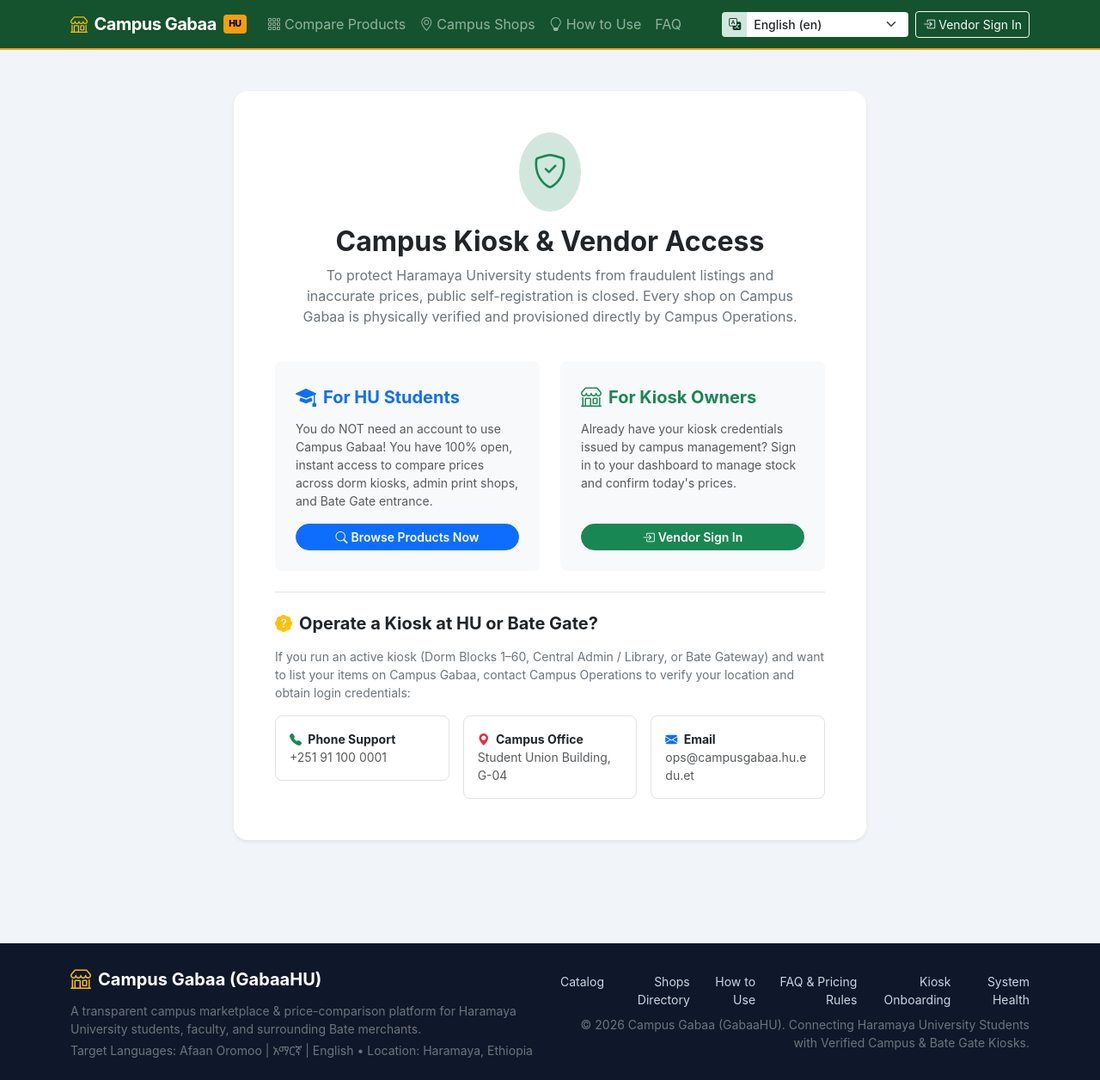
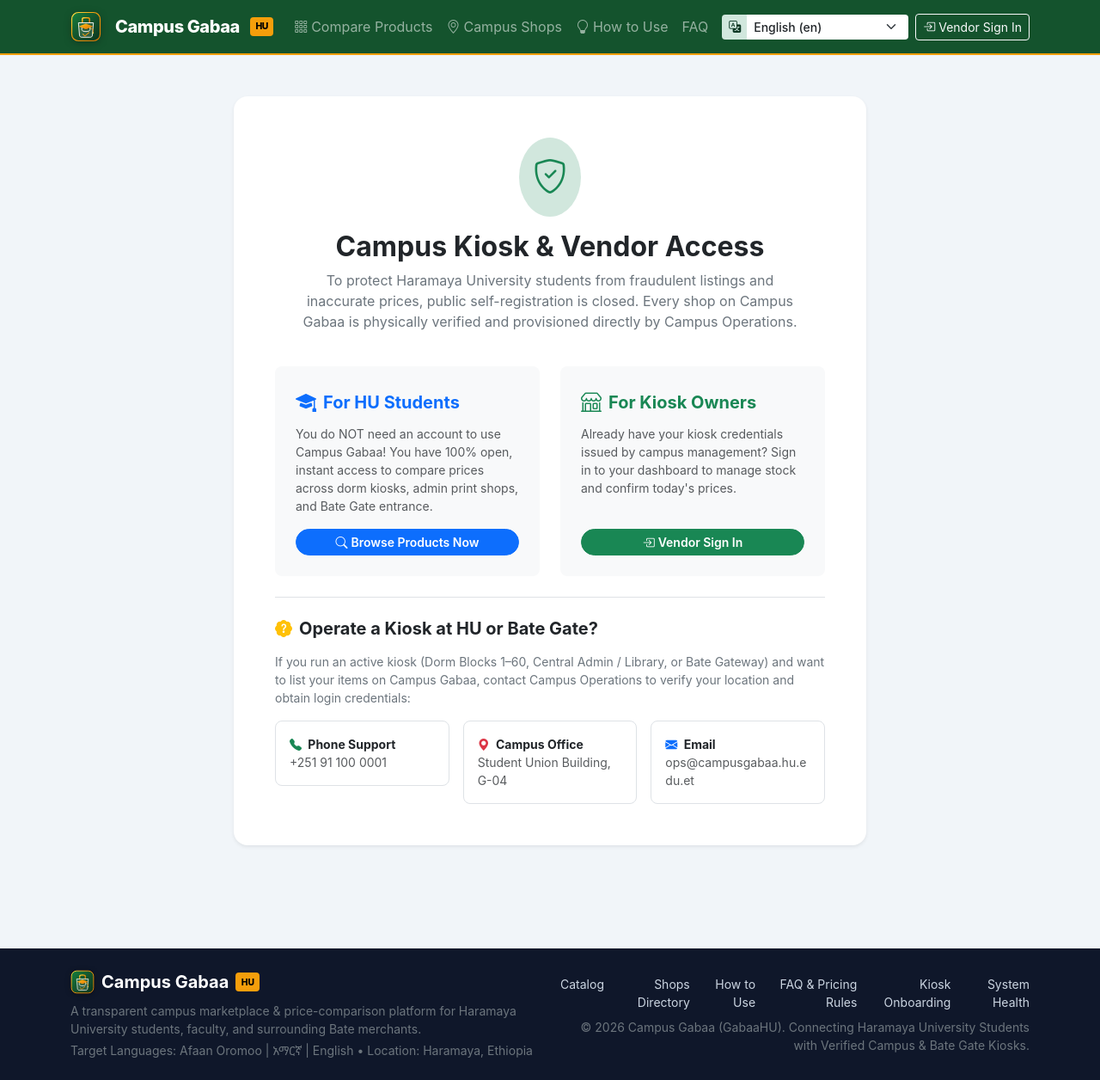
Before and after one commit to danielgelchu0-sketch/campus_gabaa, a Django app: page /accounts/register/ in a window 1280 px wide. Shown: the whole page at 86% size. Run offline with Django 5.2, Linux system fonts and the light colour scheme.

Commit message:
feat(branding): integrate custom logo, favicon suite, social banner, and navbar branding

```diff
--- a/static/css/style.css
+++ b/static/css/style.css
@@ -29,6 +29,30 @@ body {
   display: flex;
   align-items: center;
   gap: 0.5rem;
+}
+
+.brand-logo {
+  width: 36px;
+  height: 36px;
+  object-fit: contain;
+  filter: drop-shadow(0 2px 4px rgba(0, 0, 0, 0.25));
+  transition: transform 0.2s ease-in-out;
+}
+
+.navbar-brand:hover .brand-logo {
+  transform: scale(1.08);
+}
+
+.brand-name {
+  font-weight: 800;
+  letter-spacing: -0.4px;
+}
+
+.footer-logo {
+  width: 28px;
+  height: 28px;
+  object-fit: contain;
+  filter: drop-shadow(0 1px 3px rgba(0, 0, 0, 0.4));
 }
 
 .brand-badge {
--- a/templates/base.html
+++ b/templates/base.html
@@ -6,6 +6,26 @@
   <meta name="viewport" content="width=device-width, initial-scale=1.0">
   <meta name="description" content="Campus Gabaa (GabaaHU) - Campus Shopping & Price-Comparison Platform for Haramaya University & Bate Community">
   <title>{% block title %}Campus Gabaa | Haramaya University Shopping & Price Comparison{% endblock %}</title>
+
+  <!-- Favicons -->
+  <link rel="icon" type="image/svg+xml" href="{% static 'img/favicon.svg' %}">
+  <link rel="alternate icon" href="{% static 'img/favicon.ico' %}">
+  <link rel="apple-touch-icon" sizes="180x180" href="{% static 'img/apple-touch-icon.png' %}">
+
+  <!-- Open Graph / Facebook / Telegram / WhatsApp -->
+  <meta property="og:site_name" content="Campus Gabaa">
+  <meta property="og:type" content="website">
+  <meta property="og:title" content="Campus Gabaa | Haramaya University Shopping & Price Comparison">
+  <meta property="og:description" content="Discover stationery, electronics, toiletries, and snacks across HU dorm kiosks and Bate market with live price freshness badges.">
+  <meta property="og:image" content="{% static 'img/banner-og.png' %}">
+  <meta property="og:image:width" content="1200">
+  <meta property="og:image:height" content="630">
+
+  <!-- Twitter / X Card -->
+  <meta name="twitter:card" content="summary_large_image">
+  <meta name="twitter:title" content="Campus Gabaa | Haramaya University Shopping & Price Comparison">
+  <meta name="twitter:description" content="Discover stationery, electronics, toiletries, and snacks across HU dorm kiosks and Bate market with live price freshness badges.">
+  <meta name="twitter:image" content="{% static 'img/banner-og.png' %}">
 
   <!-- Bootstrap 5.3 CSS -->
   <link href="https://cdn.jsdelivr.net/npm/bootstrap@5.3.3/dist/css/bootstrap.min.css" rel="stylesheet" integrity="sha384-QWTKZyjpPEjISv5WaRU9OFeRpok6YctnYmDr5pNlyT2bRjXh0JMhjY6hW+ALEwIH" crossorigin="anonymous">
@@ -20,10 +40,10 @@
   <!-- Navigation Bar -->
   <nav class="navbar navbar-expand-lg navbar-dark sticky-top" style="background-color: #14532d; border-bottom: 2px solid #f59e0b;">
     <div class="container">
-      <a class="navbar-brand" href="{% url 'core:home' %}">
-        <i class="bi bi-shop text-warning"></i>
-        <span>Campus Gabaa</span>
-        <span class="brand-badge">HU</span>
+      <a class="navbar-brand d-flex align-items-center" href="{% url 'core:home' %}">
+        <img src="{% static 'img/logo-icon.svg' %}" alt="Campus Gabaa Logo" class="brand-logo me-2">
+        <span class="brand-name">Campus Gabaa</span>
+        <span class="brand-badge ms-1">HU</span>
       </a>
 
       <button class="navbar-toggler" type="button" data-bs-toggle="collapse" data-bs-target="#navbarMain" aria-controls="navbarMain" aria-expanded="false" aria-label="Toggle navigation">
@@ -150,8 +170,9 @@
       <div class="row g-4 align-items-center">
         <div class="col-md-6 text-center text-md-start">
           <div class="d-flex align-items-center justify-content-center justify-content-md-start gap-2 mb-2">
-            <i class="bi bi-shop text-warning fs-4"></i>
-            <span class="text-white fw-bold fs-5">Campus Gabaa (GabaaHU)</span>
+            <img src="{% static 'img/logo-icon.svg' %}" alt="Campus Gabaa" class="footer-logo">
+            <span class="text-white fw-bold fs-5">Campus Gabaa</span>
+            <span class="brand-badge">HU</span>
           </div>
           <p class="small text-secondary mb-1">
             {% trans "A transparent campus marketplace & price-comparison platform for Haramaya University students, faculty, and surrounding Bate merchants." %}
```
Also changed, not shown: static/img/apple-touch-icon.png (added), static/img/banner-og.png (added), static/img/banner-og.svg (added), static/img/favicon.ico (added), static/img/favicon.svg (added), static/img/logo-icon.svg (added), static/img/logo.svg (added).
